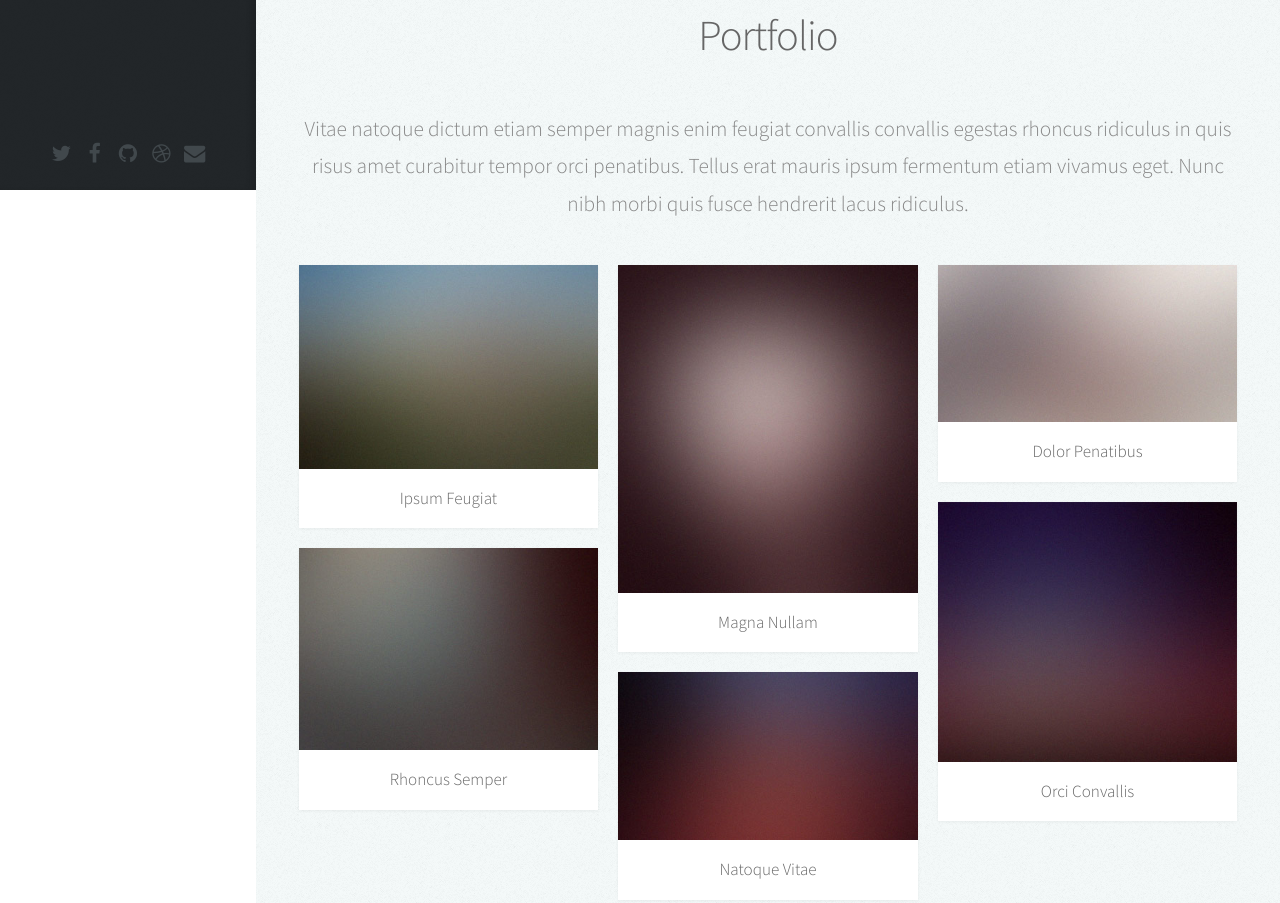
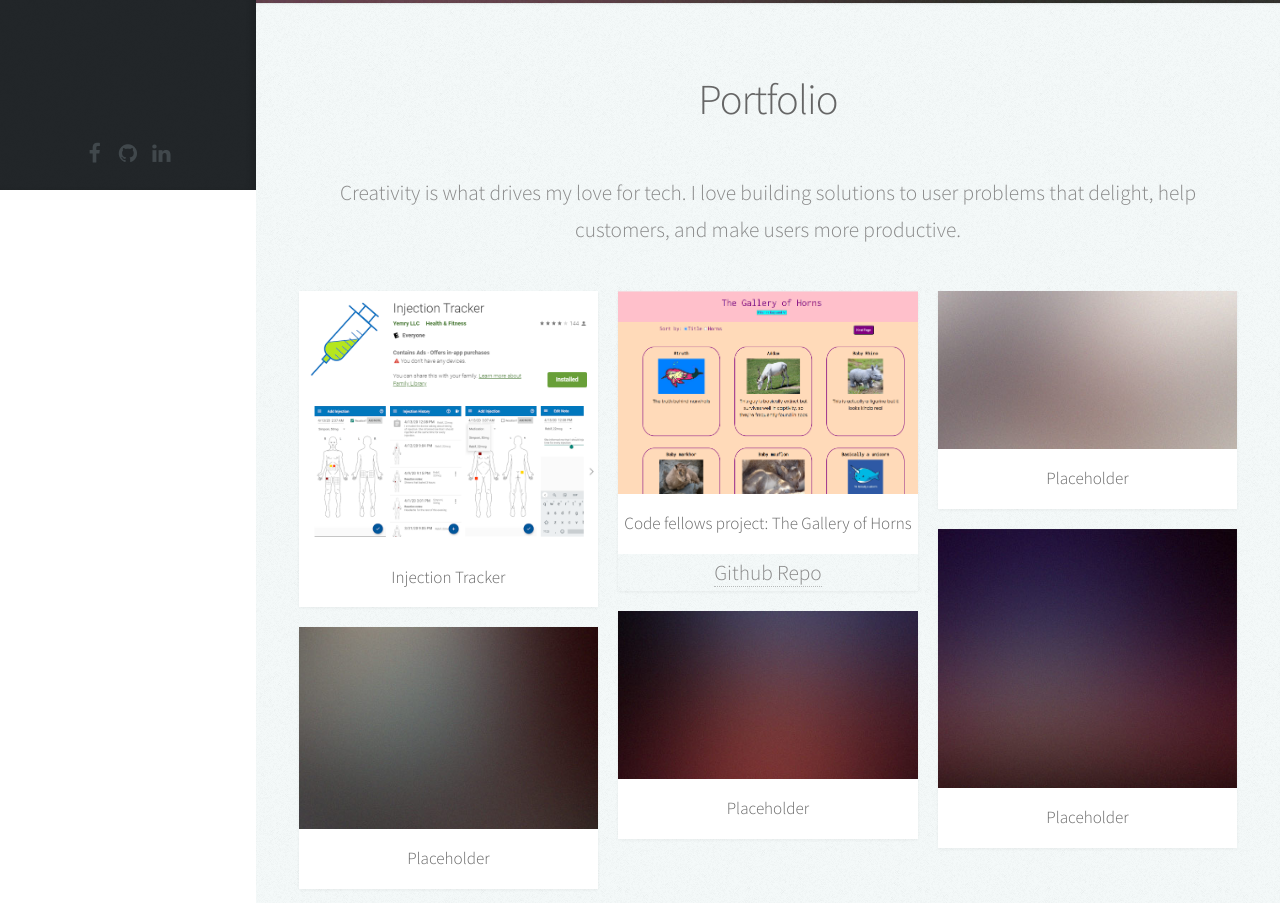
Before and after one commit to dinaayoub/301-lab-05, a website: page public/index.html in a window 1280 px wide. Shown: the part 610-1513 px from the top of the page. Drawn offline with Linux system fonts and the light colour scheme.

Commit message:
personalized first round

```diff
--- a/public/index.html
+++ b/public/index.html
@@ -41,11 +41,9 @@
 
 					<!-- Social Icons -->
 						<ul class="icons">
-							<li><a href="#" class="icon fa-twitter"><span class="label">Twitter</span></a></li>
-							<li><a href="#" class="icon fa-facebook"><span class="label">Facebook</span></a></li>
-							<li><a href="#" class="icon fa-github"><span class="label">Github</span></a></li>
-							<li><a href="#" class="icon fa-dribbble"><span class="label">Dribbble</span></a></li>
-							<li><a href="#" class="icon fa-envelope"><span class="label">Email</span></a></li>
+							<li><a href="https://www.facebook.com/dinaayoub" class="icon fa-facebook"><span class="label">Facebook</span></a></li>
+							<li><a href="https://www.github.com/dinaayoub" class="icon fa-github"><span class="label">Github</span></a></li>
+							<li><a href="https://www.linkedin.com/in/dinaayoub/" class="icon fa-linkedin"><span class="label">Linked In</span></a></li>
 						</ul>
 
 				</div>
@@ -60,14 +58,13 @@
 						<div class="container">
 
 							<header>
-								<h2 class="alt">Hi! I'm <strong>Prologue</strong>, a <a href="http://html5up.net/license">free</a> responsive<br />
-								site template designed by <a href="http://html5up.net">HTML5 UP</a>.</h2>
-								<p>Ligula scelerisque justo sem accumsan diam quis<br />
-								vitae natoque dictum sollicitudin elementum.</p>
+								<h2 class="alt">Hi! I'm <strong>Dina</strong>, a software development engineer & ex-product manager with 10+ years of experience in the tech industry
+								</h2>
+								<p>I am currently enrolled in Code Fellows and will be seeking a software engineer role once I finish , which should be early 2021. </p>
 							</header>
 
 							<footer>
-								<a href="#portfolio" class="button scrolly">Magna Aliquam</a>
+								<a href="#portfolio" class="button scrolly">See My Portfolio</a>
 							</footer>
 
 						</div>
@@ -81,37 +78,35 @@
 								<h2>Portfolio</h2>
 							</header>
 
-							<p>Vitae natoque dictum etiam semper magnis enim feugiat convallis convallis
-							egestas rhoncus ridiculus in quis risus amet curabitur tempor orci penatibus.
-							Tellus erat mauris ipsum fermentum etiam vivamus eget. Nunc nibh morbi quis
-							fusce hendrerit lacus ridiculus.</p>
+							<p>Creativity is what drives my love for tech. I love building solutions to user problems that delight, help customers, and make users more productive.</p>
 
 							<div class="row">
 								<div class="col-4 col-12-mobile">
 									<article class="item">
-										<a href="#" class="image fit"><img src="images/pic02.jpg" alt="" /></a>
+										<a href="https://play.google.com/store/apps/details?id=com.yemry.injectiontracker" class="image fit"><img src="images/InjectionTracker.png" alt="Injection Tracker App" /></a>
 										<header>
-											<h3>Ipsum Feugiat</h3>
+											<h3>Injection Tracker</h3>
 										</header>
 									</article>
 									<article class="item">
 										<a href="#" class="image fit"><img src="images/pic03.jpg" alt="" /></a>
 										<header>
-											<h3>Rhoncus Semper</h3>
+											<h3>Placeholder</h3>
 										</header>
 									</article>
 								</div>
 								<div class="col-4 col-12-mobile">
 									<article class="item">
-										<a href="#" class="image fit"><img src="images/pic04.jpg" alt="" /></a>
+										<a href="https://dinaayoub.github.io/301-lab-02/" class="image fit"><img src="images/gallery-of-horns.png" alt="The Gallery of Horns - Code Fellows Project" /></a>
 										<header>
-											<h3>Magna Nullam</h3>
+											<h3>Code fellows project: The Gallery of Horns</h3>
 										</header>
+										<a href="https://github.com/dinaayoub/301-lab-02">Github Repo</a>
 									</article>
 									<article class="item">
 										<a href="#" class="image fit"><img src="images/pic05.jpg" alt="" /></a>
 										<header>
-											<h3>Natoque Vitae</h3>
+											<h3>Placeholder</h3>
 										</header>
 									</article>
 								</div>
@@ -119,13 +114,13 @@
 									<article class="item">
 										<a href="#" class="image fit"><img src="images/pic06.jpg" alt="" /></a>
 										<header>
-											<h3>Dolor Penatibus</h3>
+											<h3>Placeholder</h3>
 										</header>
 									</article>
 									<article class="item">
 										<a href="#" class="image fit"><img src="images/pic07.jpg" alt="" /></a>
 										<header>
-											<h3>Orci Convallis</h3>
+											<h3>Placeholder</h3>
 										</header>
 									</article>
 								</div>
```
Also changed, not shown: public/images/InjectionTracker.png (added), public/images/gallery-of-horns.png (added).
